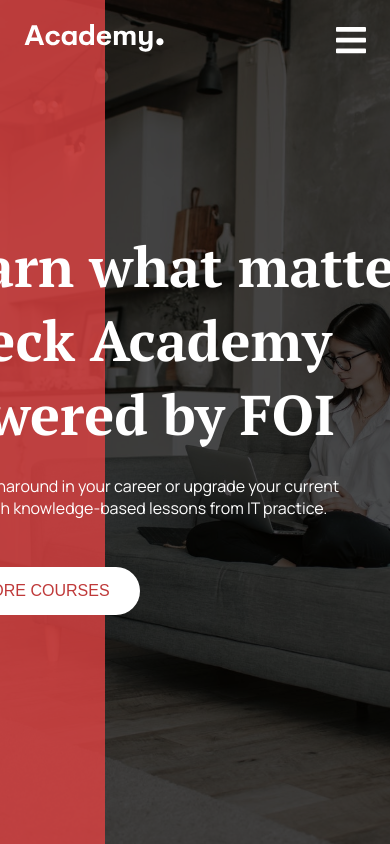
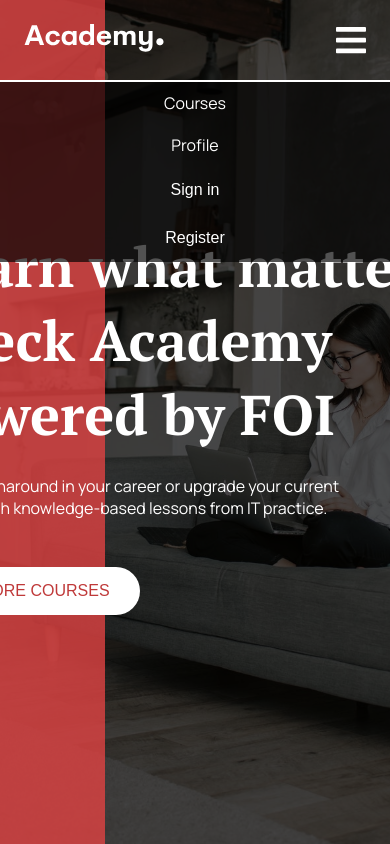
Before and after one commit to DorianBadel/SpeckAcademy, a React (Create React App) app: page / in a window 390 px wide. Both pictures are taken after a click on the icon 351 px from the left and 40 px from the top of the page. Shown: the top 844 px of the page. Built offline with nearby package versions, Linux system fonts and the light colour scheme.

Commit message:
Hamburger navigation fixed

```diff
--- a/src/components/Button/ButtonStyle.js
+++ b/src/components/Button/ButtonStyle.js
@@ -29,9 +29,9 @@
         text-transform: none;
 
         @media(${breakpoints.desktop}){
-        border-radius: 30px;
-        text-transform: uppercase;
-        width: 150px;
+          border-radius: 30px;
+          text-transform: uppercase;
+          width: 150px;
 
         }
 
--- a/src/components/Header/Header.js
+++ b/src/components/Header/Header.js
@@ -7,7 +7,7 @@
   Hamburger,
   Nav,
   HeaderNavLink,
-  ButtonLink
+  ButtonLink,
 } from "./HeaderStyle";
 
 import LogoImg from "../../assets/images/logo.svg"
@@ -17,23 +17,7 @@
 
 const Header = ({ isSecondary }) => {
 
-  const [navOpen, openTheNav] = useState(true);
-
-  window.addEventListener('load', function (){
-    widthCheck();
-  });
-
-  window.addEventListener('resize', function (){
-    widthCheck();
-  });
-
-  function widthCheck(){
-    if(window.innerWidth > 1024){openTheNav(true); return true;}
-    else{ openTheNav(false); return false; }
-  }
-
-
-
+  const [navOpen, openTheNav] = useState(false);
 
   return(
     <HeaderWrapper isSecondary={isSecondary}>
@@ -43,22 +27,20 @@
         </LogoLink>
         <Hamburger
         onClick={() => openTheNav(!navOpen)} />
-        {navOpen  &&
-          <Nav>
+        <Nav isMobile={navOpen}>
             <HeaderNavLink to="/courses" >
               Courses
             </HeaderNavLink>
             <HeaderNavLink to="/profile">
               Profile
             </HeaderNavLink>
-            <ButtonLink to="/sign-in" >
-              <Button isNav> Sign in </Button>
+            <ButtonLink to="/sign-in">
+              <Button isNav > Sign in </Button>
             </ButtonLink>
             <ButtonLink to="/register">
-              <Button isNav isSecondary doStuff={widthCheck}> Register </Button>
+              <Button isNav isSecondary > Register </Button>
             </ButtonLink>
           </Nav>
-        }
       </HeaderInner>
     </HeaderWrapper>
   );
--- a/src/components/Header/HeaderStyle.js
+++ b/src/components/Header/HeaderStyle.js
@@ -53,7 +53,10 @@
 `;
 
 export const Nav = styled.nav`
-    //display: none;
+    display: none;
+
+
+    ${props => props.isMobile == true && `
       display: flex;
       flex-direction: column;
 
@@ -63,6 +66,7 @@
       width: 100%;
       border-top: 2px solid ${colors.bgPrimary};
       text-align: center;
+    `}
 
     @media (${breakpoints.desktop}){
         display: inline-flex;
@@ -84,7 +88,13 @@
     color: ${colors.secondary};
     padding: 10px;
     background-color: ${colors.overlaySecondary};
+    transition: all 0.3s ease-in-out;
 
+    &:hover{
+      background-color: ${colors.overlayPrimary};
+      filter: drop-shadow(0 3px 3px ${colors.textPrimary});
+
+    }
 
     @media (${breakpoints.desktop}){
       padding: 0px;
@@ -96,46 +106,42 @@
       cursor: pointer;
 
       &:hover {
+          background-color: transparent;
           text-shadow: 0.7px 0 0 ${colors.bgSecondary};
       }
-    }
-
-
-
-    &.Header-Active{
+      ${props => props.isHeaderActive == true &&`
           color: ${colors.primary};
           border-color: ${colors.primary};
-
+      `}
     }
 `;
 
 export const ButtonLink = styled(Link)`
-    border-radius: 0px;
-    background-color: transparent;
+    @media(${breakpoints.maxDesktop}){
+      & button{
+        background-color: ${colors.overlaySecondary};
+        color: ${colors.secondary};
+
+          &:hover{
+            background-color: ${colors.overlayPrimary};
+          }
+        }
+    }
 
     @media (${breakpoints.desktop}){
       display: inline-block;
       margin-right: 24px;
-    }
-
-    & .Button{
-
-        @media (${breakpoints.maxDesktop}){
-            color: ${colors.secondary};
-            background-color: ${colors.overlaySecondary};
-
-            &:Hover{
-                background-color: ${colors.primary};
-                transition: all 0.4s ease-in-out;
-                filter: drop-shadow(0 0px 0px transparent);
-            }
-        }
-    }
 
 
       &:last-child {
           margin-right: 0;
       }
+    }
+
+    ${props => props.isActive == true &&`
+        border-style:  none none solid none ;
+        border-color: th.$colorSecondary;
+    `}
 `;
 
 
@@ -149,6 +155,18 @@
         background-color: #ffffff00;
         border-radius: 0px;
     }
+
+/////////////////////////////////////////////////
+    @media (${breakpoints.maxDesktop}){
+        color: ${colors.secondary};
+        background-color: ${colors.overlaySecondary};
+
+        &:Hover{
+            background-color: ${colors.primary};
+            transition: all 0.4s ease-in-out;
+            filter: drop-shadow(0 0px 0px transparent);
+        }
+    }
 }*/
 
 /*&-Active{
```
Also changed, not shown: src/components/Header/Header.scss (line endings or trailing spaces). Lines whose indentation alone changed are shown as unchanged.
